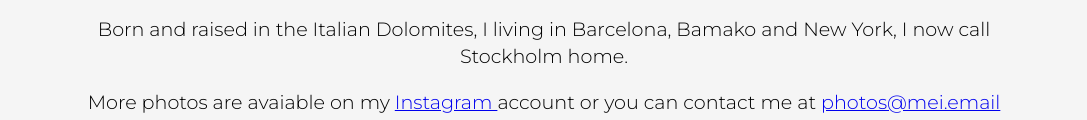
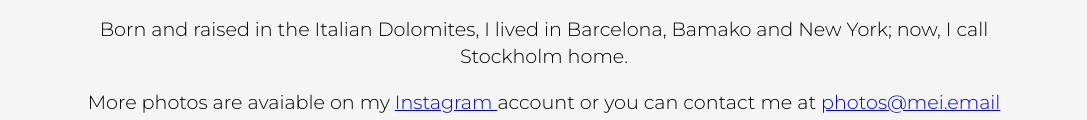
Before and after one commit to francescomei/f.photos, a plain HTML site: page index.html in a window 1280 px wide. Shown: the part 231-351 px from the top of the page, without its empty margins (96-1183 px from the left). Drawn offline with nearby package versions, Linux system fonts and the light colour scheme.

Commit message:
Update index.html

```diff
--- a/index.html
+++ b/index.html
@@ -46,7 +46,7 @@
         <div class="sudimetext">
           <p>Hello, I am Francesco and I take photos. </p>
           <p>As a street phototgrapher, I am mostly fascinated by the unpredictable nature of the urban environment and draw mostly to silhouettes, geometry and light/shadow.</p>
-          <p>Born and raised in the Italian Dolomites, I living in Barcelona, Bamako and New York, I now call Stockholm home.</p>
+          <p>Born and raised in the Italian Dolomites, I lived in Barcelona, Bamako and New York; now, I call Stockholm home.</p>
           <p>More photos are avaiable on my <a href="https://www.instagram.com/francescomei/" target="_blank">Instagram </a> account or you can contact me at <a href="photos@mei.email">photos@mei.email</a> for prints or questions.</p>
       </div>
     </div>
```
